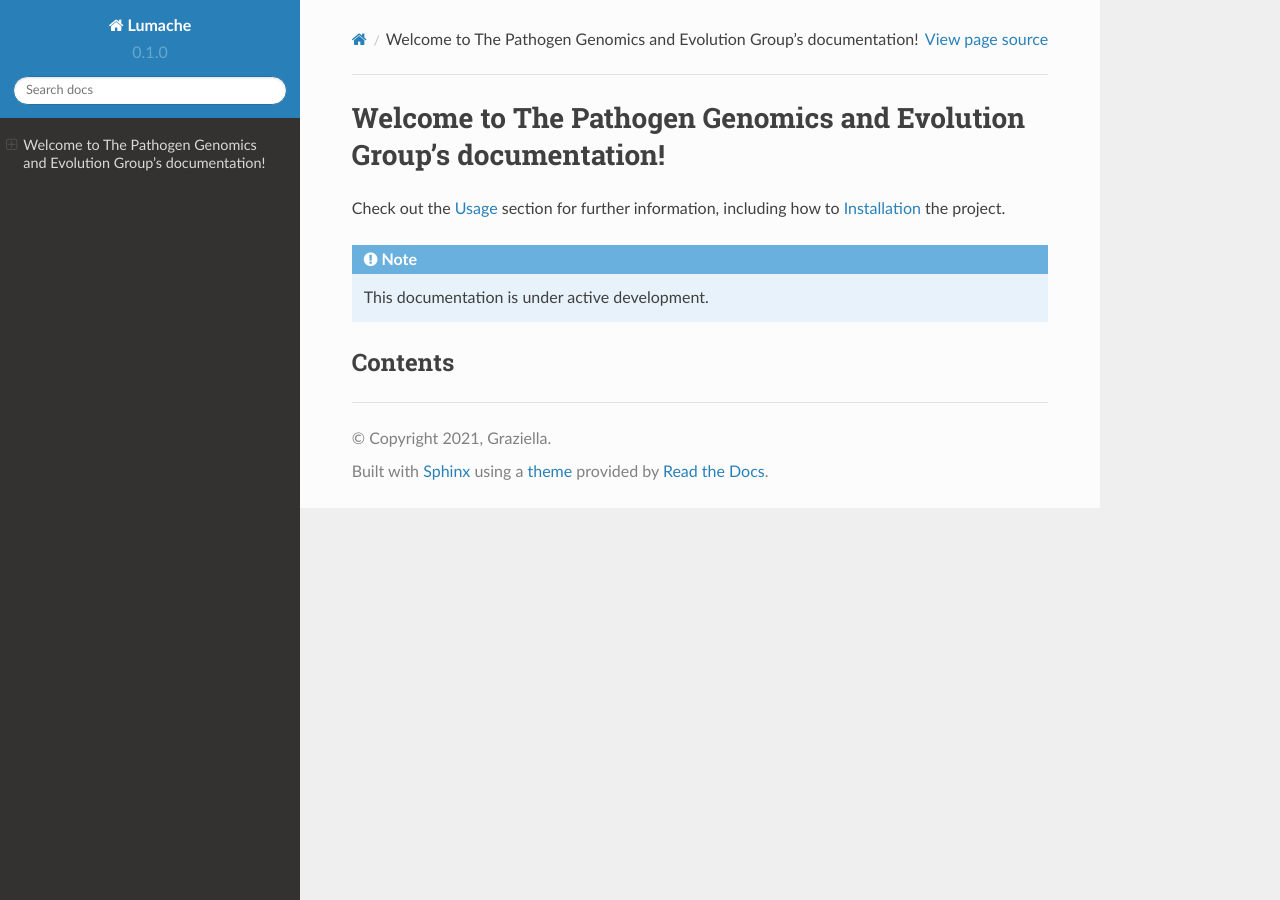
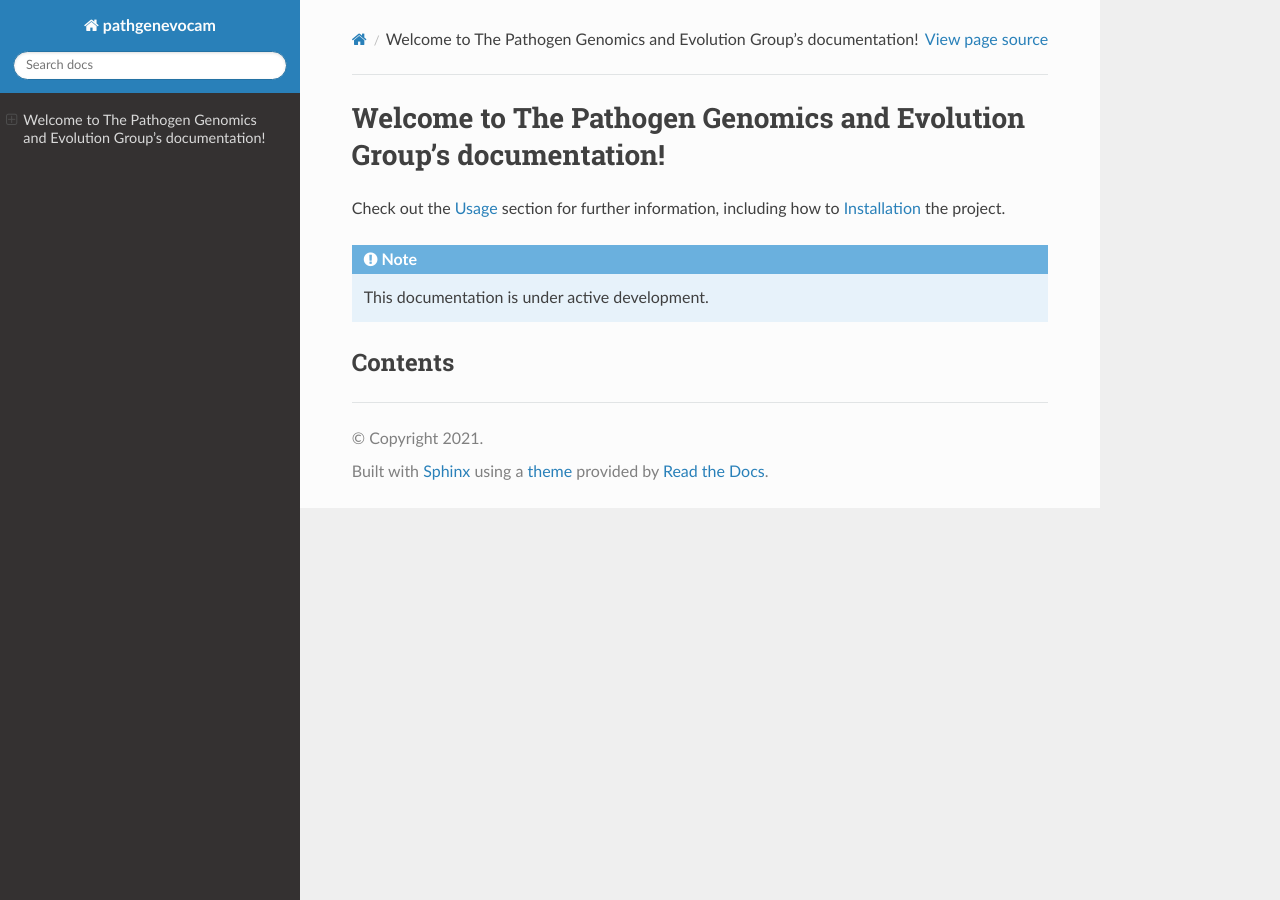
Before and after one commit to pathgenevocam/readthedocs, a Sphinx documentation site: the page built from docs/source/index.rst, in a window 1280 px wide. Built offline with Sphinx 7.4.7 and the Read the Docs theme 2.0.0, drawn with Linux system fonts in a browser that asks for light colours.

Commit message:
Update conf.py

```diff
--- a/docs/source/conf.py
+++ b/docs/source/conf.py
@@ -2,12 +2,12 @@
 
 # -- Project information
 
-project = 'Lumache'
-copyright = '2021, Graziella'
-author = 'Graziella'
+project = 'pathgenevocam'
+copyright = '2021'
+author = 'ajv37'
 
-release = '0.1'
-version = '0.1.0'
+release = ''
+version = ''
 
 # -- General configuration
 
```
